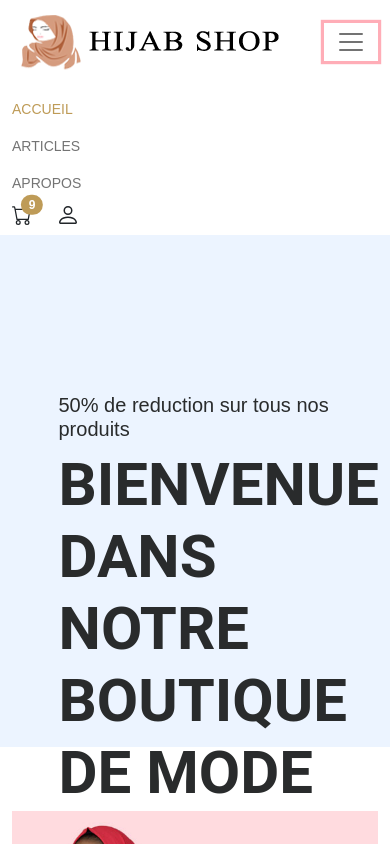
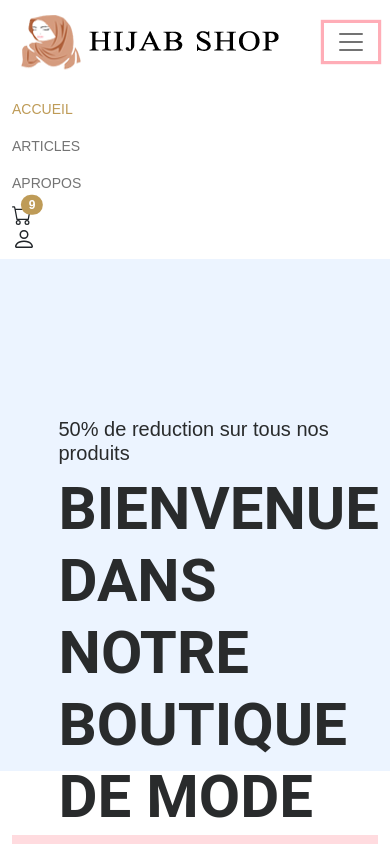
Before and after one commit to YasminaAttia01/BackARTmobilier, an Angular app in the folder frontend/: page / in a window 390 px wide. Both pictures are taken after a click on the button "Toggle navigation". Shown: the top 844 px of the page. Built offline with nearby package versions, Linux system fonts and the light colour scheme.

Commit message:
Deconnection reussi

```diff
--- a/frontend/src/app/app.component.html
+++ b/frontend/src/app/app.component.html
@@ -1,3 +1,3 @@
-<app-header></app-header>
+<app-header [userInfo]="currentUser"></app-header>
 <router-outlet></router-outlet>
 <app-footer></app-footer>
--- a/frontend/src/app/app.component.ts
+++ b/frontend/src/app/app.component.ts
@@ -10,7 +10,6 @@ export class AppComponent implements OnInit,OnDestroy {
   title = 'frontend';
   currentUser?: any;
   subscription?:any;
-
 
   constructor(
     private authenticationService: AuthenticateService
--- a/frontend/src/app/component/header/header.component.html
+++ b/frontend/src/app/component/header/header.component.html
@@ -29,11 +29,26 @@
                         9 <span class="visually-hidden">unread messages</span>
                     </span>
                 </a>
-                <a routerLink="auth/login" class="text-dark">
+              </li>
+              <li class="nav-item">
+                <a *ngIf="!userInfo" routerLink="auth/login" class="text-dark">
                     <svg xmlns="http://www.w3.org/2000/svg" width="24" height="24" fill="currentColor" class="bi bi-person" viewBox="0 0 16 16">
                         <path d="M8 8a3 3 0 1 0 0-6 3 3 0 0 0 0 6zm2-3a2 2 0 1 1-4 0 2 2 0 0 1 4 0zm4 8c0 1-1 1-1 1H3s-1 0-1-1 1-4 6-4 6 3 6 4zm-1-.004c-.001-.246-.154-.986-.832-1.664C11.516 10.68 10.289 10 8 10c-2.29 0-3.516.68-4.168 1.332-.678.678-.83 1.418-.832 1.664h10z"/>
                     </svg>
                 </a>
+                <div *ngIf="userInfo" class="dropdown text-end">
+                  <a href="#" class="d-block link-dark text-decoration-none dropdown-toggle" id="dropdownUser1" data-bs-toggle="dropdown" aria-expanded="false">
+                    <svg xmlns="http://www.w3.org/2000/svg" width="24" height="24" fill="currentColor" class="bi bi-person" viewBox="0 0 16 16">
+                      <path d="M8 8a3 3 0 1 0 0-6 3 3 0 0 0 0 6zm2-3a2 2 0 1 1-4 0 2 2 0 0 1 4 0zm4 8c0 1-1 1-1 1H3s-1 0-1-1 1-4 6-4 6 3 6 4zm-1-.004c-.001-.246-.154-.986-.832-1.664C11.516 10.68 10.289 10 8 10c-2.29 0-3.516.68-4.168 1.332-.678.678-.83 1.418-.832 1.664h10z"/>
+                    </svg>
+                  </a>
+                  <ul class="dropdown-menu dropdown-menu-end text-small" aria-labelledby="dropdownUser1">
+                    <li class="dropdown-item bg-primary text-white text-center font-14 fw-500">{{ userInfo?.name }}</li>
+                    <li><hr class="dropdown-divider"></li>
+                    <li><a class="dropdown-item font-14 fw-500" href="#">Mon panier</a></li>
+                    <li><a class="dropdown-item font-14 fw-500" type="button" (click)="logout()">Deconnection</a></li>
+                  </ul>
+                </div>
             </li>
           </ul>
         </div>
--- a/frontend/src/app/component/header/header.component.ts
+++ b/frontend/src/app/component/header/header.component.ts
@@ -1,4 +1,5 @@
-import { Component, OnInit } from '@angular/core';
+import { Component, Input, OnInit } from '@angular/core';
+import { AuthenticateService } from '../../pages/authenticate.service';
 
 @Component({
   selector: 'app-header',
@@ -6,10 +7,17 @@ import { Component, OnInit } from '@angular/core';
   styleUrls: ['./header.component.css']
 })
 export class HeaderComponent implements OnInit {
+  @Input() userInfo:any;
 
-  constructor() { }
+  constructor(
+    private authenticateService:AuthenticateService) {}
 
   ngOnInit(): void {
   }
 
+  logout(){
+    this.authenticateService.logout();
+    window.location.reload();
+  }
+
 }
--- a/frontend/src/app/pages/authenticate.service.ts
+++ b/frontend/src/app/pages/authenticate.service.ts
@@ -44,6 +44,5 @@ export class AuthenticateService {
     // remove user from local storage to log user out
     localStorage.removeItem('currentUser');
     this.currentUserSubject$.next({} as IUser);
-    //document.location.reload(true);
   }
 }
```
